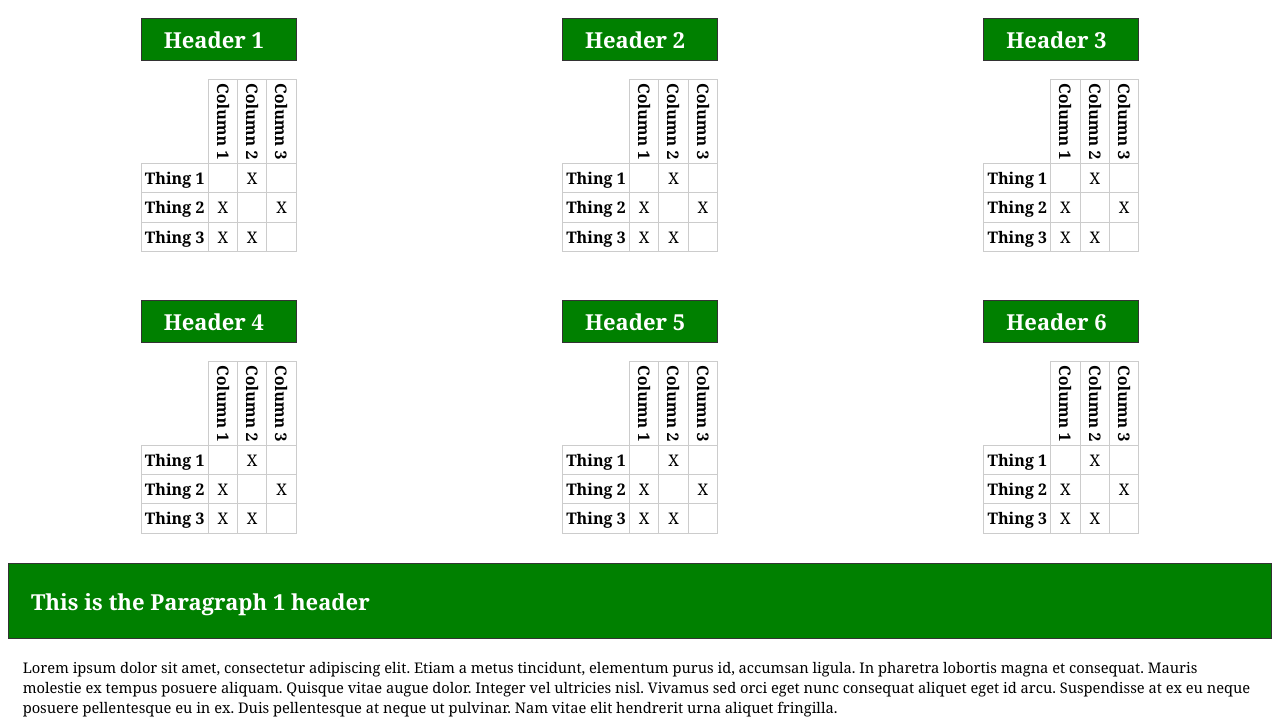
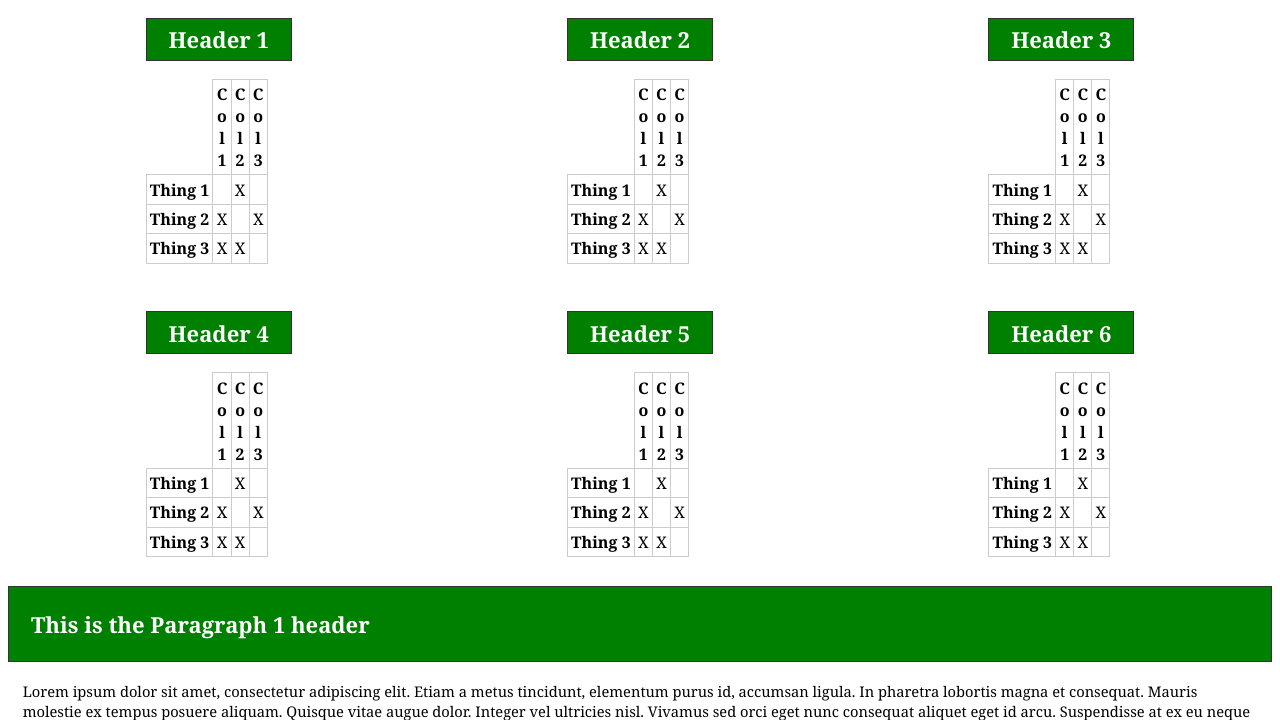
Before and after one commit to madannes/weasyprint_test, a Python web app: template templates/test.html in a window 1280 px wide. Shown: the part 97-817 px from the top of the page. Run offline with Jinja, Linux system fonts and the light colour scheme; the template is opened without the code that fills it, so the values that code supplies are empty.

Commit message:
Replaced vertical CSS with hacky breaks

```diff
--- a/templates/test.css
+++ b/templates/test.css
@@ -45,20 +45,9 @@ table.chart thead th:first-child {
   border: none;
 }
 
-table.chart thead th label {
-  display: block;
-  writing-mode: vertical-lr;
-}
-
 table.chart tbody td {
   text-align: center;
 }
-/*
-@media print {
-  .paragraphs p {
-    page-break-before: always;
-  }
-} */
 
 .paragraphs {
   page-break-before: always;
--- a/templates/test.html
+++ b/templates/test.html
@@ -19,9 +19,9 @@
                     <thead>
                         <tr>
                             <th></th>
-                            <th><label>Column 1</label></th>
-                            <th><label>Column 2</label></th>
-                            <th><label>Column 3</label></th>
+                            <th>C<br />o<br />l<br />1</th>
+                            <th>C<br />o<br />l<br />2</th>
+                            <th>C<br />o<br />l<br />3</th>
                         </tr>
                     </thead>
                     <tbody>
@@ -52,9 +52,9 @@
                     <thead>
                         <tr>
                             <th></th>
-                            <th><label>Column 1</label></th>
-                            <th><label>Column 2</label></th>
-                            <th><label>Column 3</label></th>
+                            <th>C<br />o<br />l<br />1</th>
+                            <th>C<br />o<br />l<br />2</th>
+                            <th>C<br />o<br />l<br />3</th>
                         </tr>
                     </thead>
                     <tbody>
@@ -85,9 +85,9 @@
                     <thead>
                         <tr>
                             <th></th>
-                            <th><label>Column 1</label></th>
-                            <th><label>Column 2</label></th>
-                            <th><label>Column 3</label></th>
+                            <th>C<br />o<br />l<br />1</th>
+                            <th>C<br />o<br />l<br />2</th>
+                            <th>C<br />o<br />l<br />3</th>
                         </tr>
                     </thead>
                     <tbody>
@@ -120,9 +120,9 @@
                     <thead>
                         <tr>
                             <th></th>
-                            <th><label>Column 1</label></th>
-                            <th><label>Column 2</label></th>
-                            <th><label>Column 3</label></th>
+                            <th>C<br />o<br />l<br />1</th>
+                            <th>C<br />o<br />l<br />2</th>
+                            <th>C<br />o<br />l<br />3</th>
                         </tr>
                     </thead>
                     <tbody>
@@ -153,9 +153,9 @@
                     <thead>
                         <tr>
                             <th></th>
-                            <th><label>Column 1</label></th>
-                            <th><label>Column 2</label></th>
-                            <th><label>Column 3</label></th>
+                            <th>C<br />o<br />l<br />1</th>
+                            <th>C<br />o<br />l<br />2</th>
+                            <th>C<br />o<br />l<br />3</th>
                         </tr>
                     </thead>
                     <tbody>
@@ -186,9 +186,9 @@
                     <thead>
                         <tr>
                             <th></th>
-                            <th><label>Column 1</label></th>
-                            <th><label>Column 2</label></th>
-                            <th><label>Column 3</label></th>
+                            <th>C<br />o<br />l<br />1</th>
+                            <th>C<br />o<br />l<br />2</th>
+                            <th>C<br />o<br />l<br />3</th>
                         </tr>
                     </thead>
                     <tbody>
```
Also changed, not shown: 1 other file.
